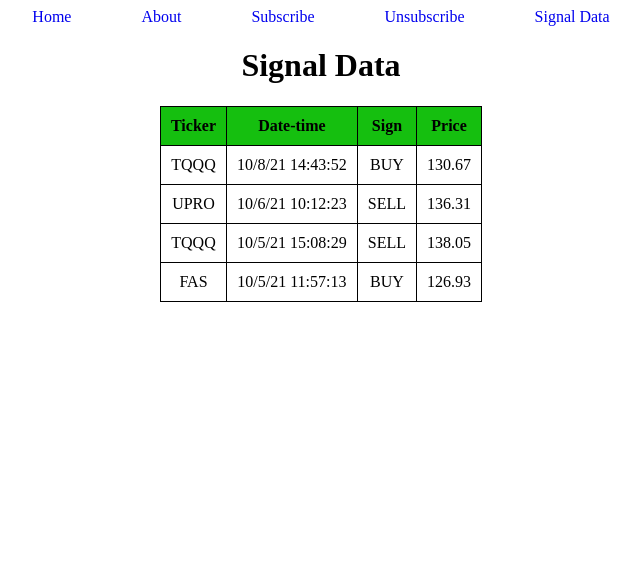
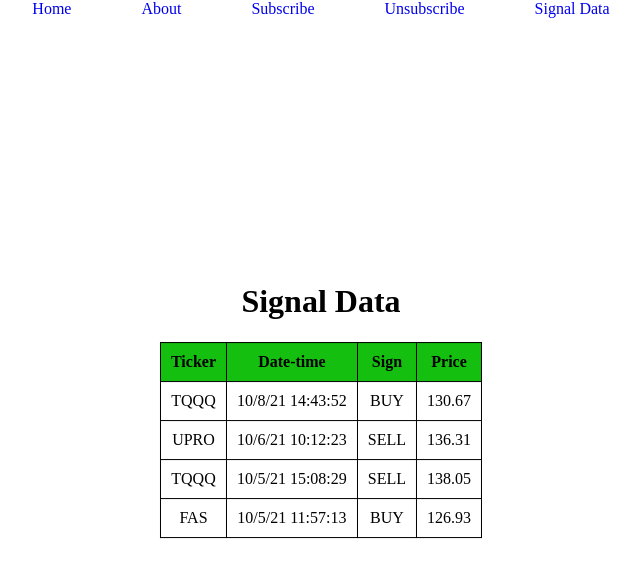
Before and after one commit to CSToddDEV/CS467-Short-Term-Algorithmic-Strategies, a React (Create React App) app in the folder front-end/: page /data in a window 1280 px wide. Shown: the top 578 px of the page, without its empty margins (319-960 px from the left). Built offline with nearby package versions, Linux system fonts and the light colour scheme.

Commit message:
Centers page content
Applies new styling to center the content on all of the pages
(rather than having content populate directly under the nav bar).

```diff
--- a/front-end/src/components/About.js
+++ b/front-end/src/components/About.js
@@ -1,6 +1,6 @@
 function About() {
     return (
-      <div className="about">
+      <div className="about content">
         <h1>About 3STAT</h1>
         <p>Lorem ipsum dolor sit amet, consectetur adipiscing elit, sed do eiusmod tempor incididunt ut labore et dolore magna aliqua. Ut enim ad minim veniam, quis nostrud exercitation ullamco laboris nisi ut aliquip ex ea commodo consequat. Duis aute irure dolor in reprehenderit in voluptate velit esse cillum dolore eu fugiat nulla pariatur.</p>
       </div>
--- a/front-end/src/components/Home.js
+++ b/front-end/src/components/Home.js
@@ -1,6 +1,6 @@
 function Home() {
     return (
-      <div className="home">
+      <div className="home content">
         <h1>3STAT</h1>
         <h3>Welcome to the 3X ETF Algorithmic Trader!</h3>
       </div>
--- a/front-end/src/components/SignalData.js
+++ b/front-end/src/components/SignalData.js
@@ -11,7 +11,7 @@ const mockData = [
 
 function SignalData() {
     return (
-      <div className="data">
+      <div className="data content">
         <h1>Signal Data</h1>
         <DataTable
           headers={mockHeaders}
--- a/front-end/src/components/Subscribe.js
+++ b/front-end/src/components/Subscribe.js
@@ -2,7 +2,7 @@ import React from 'react';
 
 function Subscribe() {
     return (
-      <div className="subscribe">
+      <div className="subscribe content">
         <h1>Subscribe</h1>
         <h3>Enter an email and/or phone number (text) to receive buy/sell signals</h3>
         <SubscribeForm />
--- a/front-end/src/components/Unsubscribe.js
+++ b/front-end/src/components/Unsubscribe.js
@@ -2,7 +2,7 @@ import React from 'react';
 
 function Unsubscribe() {
     return (
-      <div className="unsubscribe">
+      <div className="unsubscribe content">
         <h1>Unsubscribe</h1>
         <h3>Enter an email or phone number to unsubscribe</h3>
         <UnsubscribeForm />
--- a/front-end/src/styles/App.css
+++ b/front-end/src/styles/App.css
@@ -1,18 +1,5 @@
-.App {
-  text-align: center;
-}
-
-.selectedLink {
-  border-bottom: 2px solid blue;
-}
-
-.nav {
-  margin: 0;
-  padding: 0;
-}
-
-.nav li {
-  display: inline;
+html, body, #root, .App {
+  height: 100%;
   margin: 0;
 }
 
@@ -37,3 +24,29 @@ table td, table th {
   border: 1px solid black;
   padding: 10px 10px;
 }
+
+.App {
+  text-align: center;
+}
+
+.selectedLink {
+  border-bottom: 2px solid blue;
+}
+
+.nav {
+  margin: 0;
+  padding: 0;
+}
+
+.nav li {
+  display: inline;
+  margin: 0;
+}
+
+.content {
+  position: fixed;
+  top: 50%;
+  left: 50%;
+  -webkit-transform: translate(-50%, -50%);
+  transform: translate(-50%, -50%);
+}
```
